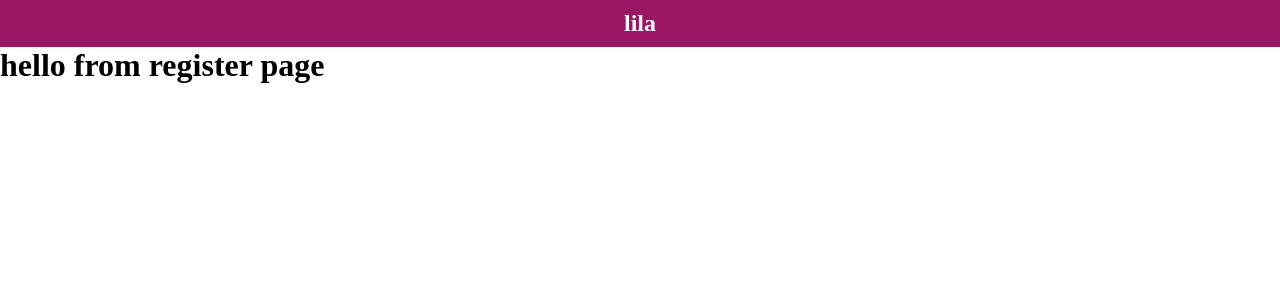
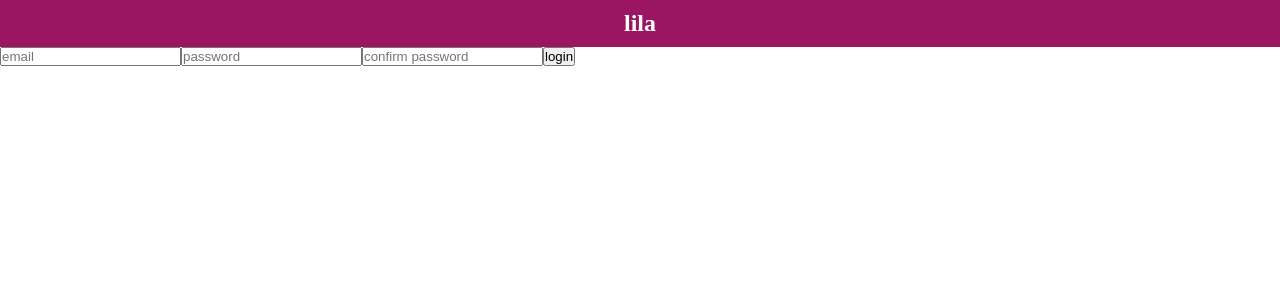
Before and after one commit to beiweitemderbeste/lila-app, a Next.js app: page /register in a window 1280 px wide. Shown: the top 300 px of the page. Built offline with nearby package versions, Linux system fonts and the light colour scheme.

Commit message:
adding register form component

```diff
--- a/app/register/page.tsx
+++ b/app/register/page.tsx
@@ -1,10 +1,11 @@
 import Header from "../components/Header";
+import RegisterForm from "../components/RegisterForm";
 
 export default function Page() {
   return (
     <>
       <Header />
-      <h1>hello from register page</h1>
+      <RegisterForm />
     </>
   );
 }
```
